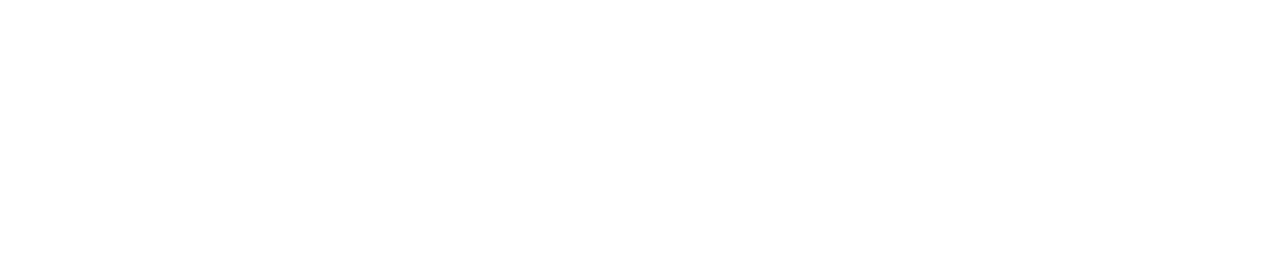
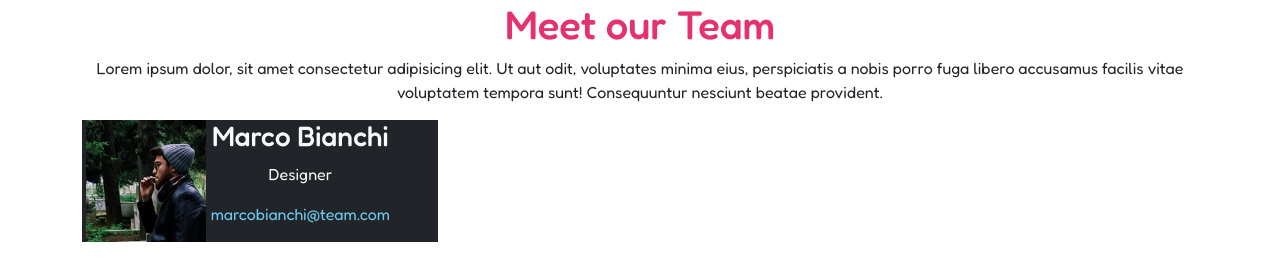
Before and after one commit to DomenicoOrtello/js-our-team, a plain HTML site: page index.html in a window 1280 px wide. Drawn offline with nearby package versions, Linux system fonts and the light colour scheme; a web font is replaced by a local one.

Commit message:
feat commit per ticket

```diff
--- a/css/style.css
+++ b/css/style.css
@@ -9,3 +9,12 @@ h1{
 #mail_color{
    color: #6ECBF2;
 }
+
+.card-body{
+    color: white;
+}
+
+img{
+    height: 100%;
+    max-width: 120px;
+}
--- a/index.html
+++ b/index.html
@@ -6,11 +6,31 @@
     <link rel="preconnect" href="https://fonts.googleapis.com">
     <link rel="preconnect" href="https://fonts.gstatic.com" crossorigin>
     <link href="https://fonts.googleapis.com/css2?family=Fredoka:wght@300..700&family=Montserrat+Underline:ital,wght@0,100..900;1,100..900&family=Montserrat:ital,wght@0,100..900;1,100..900&display=swap" rel="stylesheet">
-    <link href="https://cdn.jsdelivr.net/npm/bootstrap@5.3.3/dist/css/bootstrap.min.css" rel="stylesheet"integrity="sha384-QWTKZyjpPEjISv5WaRU9OFeRpok6YctnYmDr5pNlyT2bRjXh0JMhjY6hW+ALEwIH" crossorigin="anonymous">
+    <link href="https://cdn.jsdelivr.net/npm/bootstrap@5.3.3/dist/css/bootstrap.min.css" rel="stylesheet" integrity="sha384-QWTKZyjpPEjISv5WaRU9OFeRpok6YctnYmDr5pNlyT2bRjXh0JMhjY6hW+ALEwIH" crossorigin="anonymous">
     <link rel="stylesheet" href="./css/style.css">
     <title>Our Team</title>
 </head>
 <body>
+    <div class="container text-center">
+        <h1>Meet our Team</h1>
+        <p>Lorem ipsum dolor, sit amet consectetur adipisicing elit. Ut aut odit, voluptates minima eius, perspiciatis a nobis porro fuga libero accusamus facilis vitae voluptatem tempora sunt! Consequuntur nesciunt beatae provident.</p>
+        <div class="container-cards">
+            <div class="row">
+                <div class="col-4 mb-4">
+                    <div class="card-team bg-dark text-light d-flex">
+                        <div class="card-img">
+                            <img src="./img/male1.png" alt="image" class="card-img-top">
+                        </div>
+                        <div class="card-info me-5">
+                            <h3>Marco Bianchi</h3>
+                            <p>Designer</p>
+                            <p id="mail_color">marcobianchi@team.com</p>
+                        </div>
+                    </div>
+                </div>
+            </div>
+        </div>
+    </div>
     <script src="https://cdn.jsdelivr.net/npm/bootstrap@5.3.3/dist/js/bootstrap.bundle.min.js" integrity="sha384-YvpcrYf0tY3lHB60NNkmXc5s9fDVZLESaAA55NDzOxhy9GkcIdslK1eN7N6jIeHz" crossorigin="anonymous"></script>
     <script src="./js/script.js"></script>
 </body>
```
